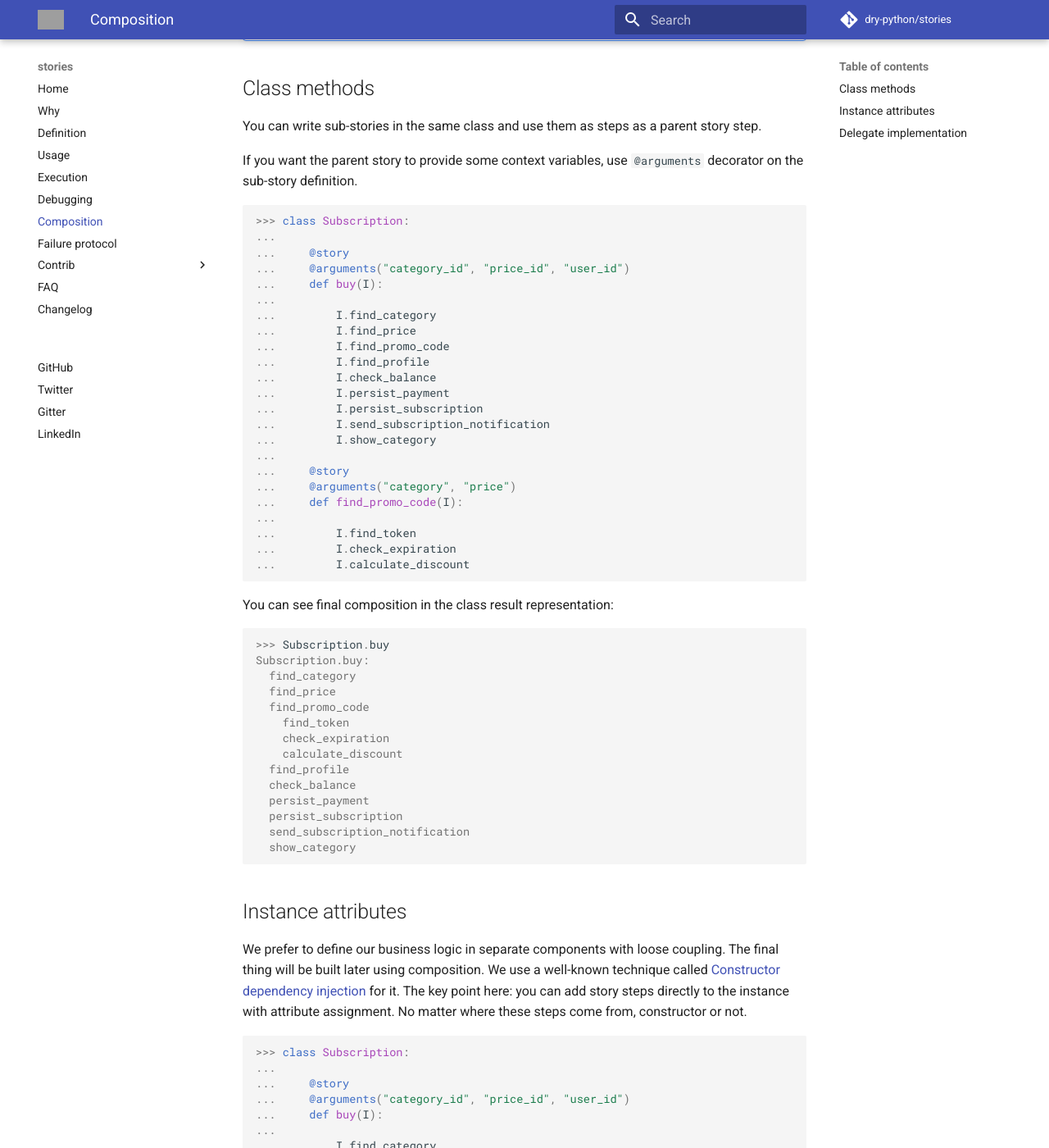
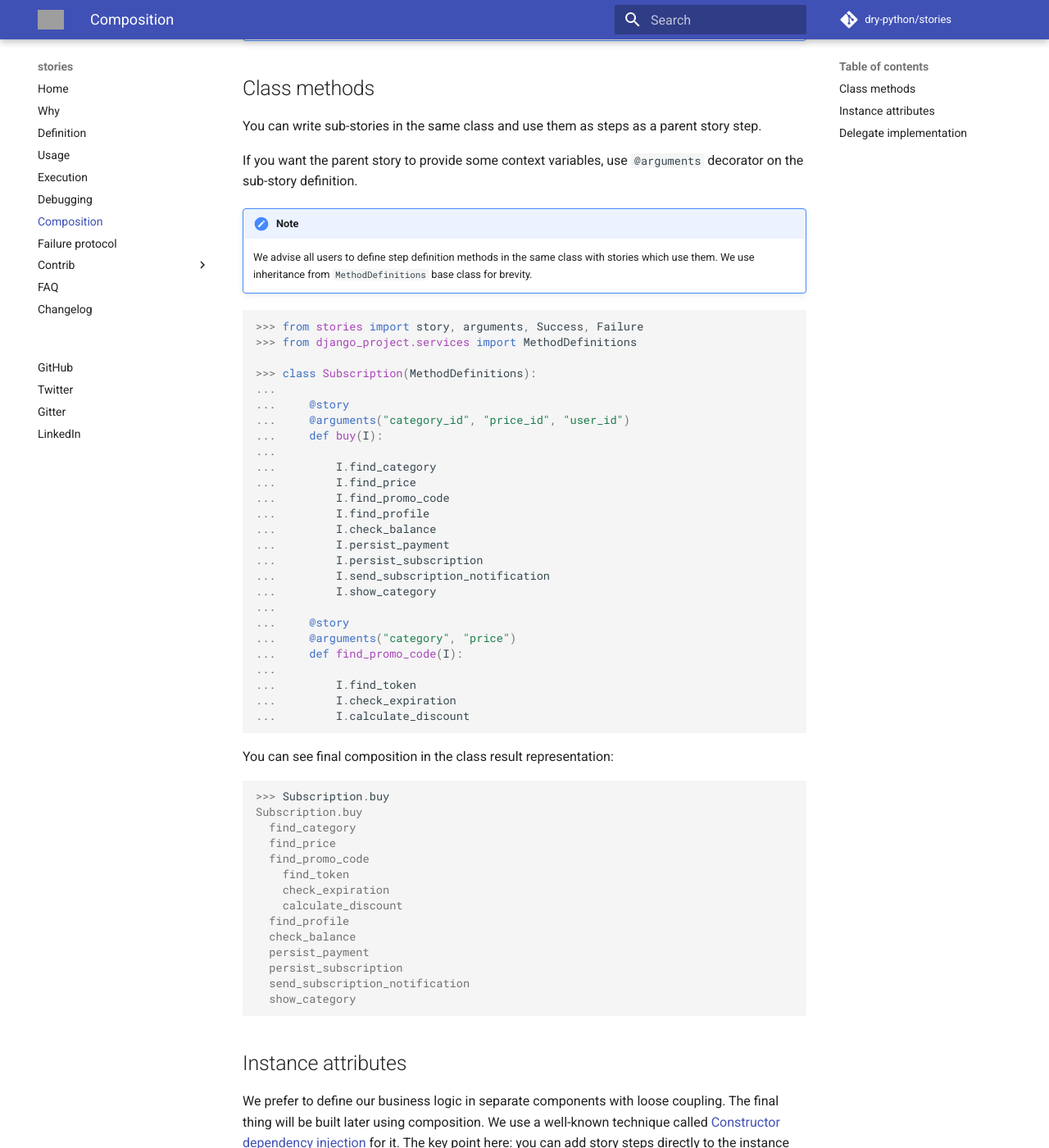
Before and after one commit to proofit404/stories, an MkDocs documentation site: the page built from docs/composition.md, in a window 1280 px wide and 1400 px high, scrolled down 372 px. Shown: the whole window at 82% size. Built offline with MkDocs 1.6.1 and Material for MkDocs 9.7.7, drawn with Linux system fonts in a browser that asks for light colours; comment, search, counter and statistics services are not loaded; some of the changed text lies outside the part shown; grey boxes are pictures that could not be loaded.

Commit message:
Define generic class to not write all step definitions manually.

````diff
--- a/docs/composition.md
+++ b/docs/composition.md
@@ -20,9 +20,17 @@ parent story step.
 If you want the parent story to provide some context variables, use
 `@arguments` decorator on the sub-story definition.
 
+!!! note
+    We advise all users to define step definition methods in the same
+    class with stories which use them.  We use inheritance from
+    `MethodDefinitions` base class for brevity.
+
 ```pycon
 
->>> class Subscription:
+>>> from stories import story, arguments, Success, Failure
+>>> from django_project.services import MethodDefinitions
+
+>>> class Subscription(MethodDefinitions):
 ...
 ...     @story
 ...     @arguments("category_id", "price_id", "user_id")
@@ -53,7 +61,7 @@ You can see final composition in the class result representation:
 ```pycon
 
 >>> Subscription.buy
-Subscription.buy:
+Subscription.buy
   find_category
   find_price
   find_promo_code
@@ -81,7 +89,7 @@ from, constructor or not.
 
 ```pycon
 
->>> class Subscription:
+>>> class Subscription(MethodDefinitions):
 ...
 ...     @story
 ...     @arguments("category_id", "price_id", "user_id")
@@ -101,7 +109,7 @@ from, constructor or not.
 ...
 ...         self.find_promo_code = find_promo_code
 
->>> class PromoCode:
+>>> class PromoCode(MethodDefinitions):
 ...
 ...     @story
 ...     @arguments("category", "price")
@@ -119,7 +127,7 @@ step should be.
 ```pycon
 
 >>> Subscription.buy
-Subscription.buy:
+Subscription.buy
   find_category
   find_price
   find_promo_code ??
@@ -139,7 +147,7 @@ complete story.
 ```pycon
 
 >>> Subscription(PromoCode().find).buy
-Subscription.buy:
+Subscription.buy
   find_category
   find_price
   find_promo_code (PromoCode.find)
@@ -216,6 +224,8 @@ or database! Welcome to the good architecture utopia.
 
 ```pycon
 
+>>> from django_project.models import Profile, Price
+
 >>> def load_profile(user_id):
 ...     return Profile.objects.get(user_id=user_id)
 ...
````
Also changed, not shown: 1 other file.
